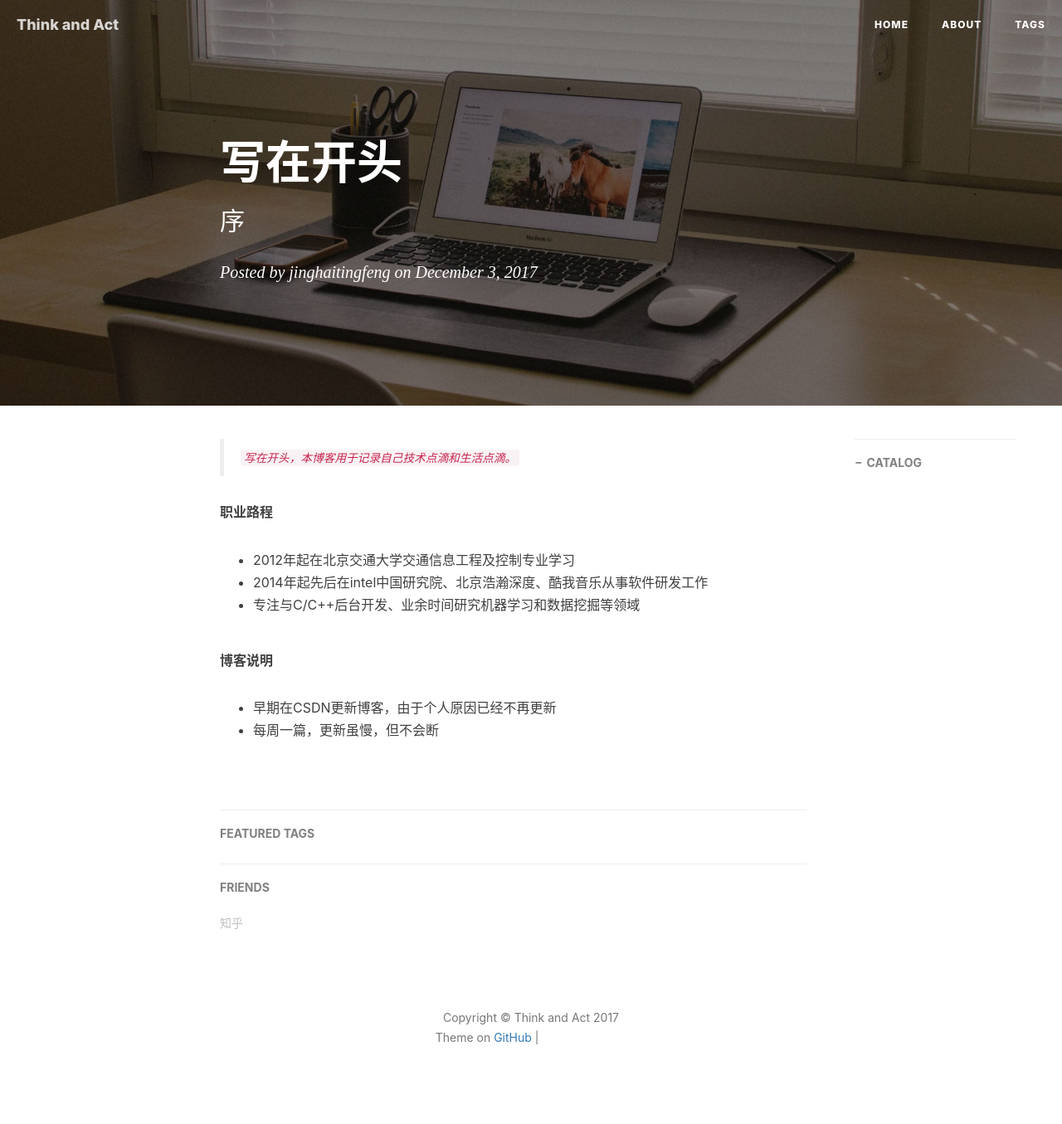
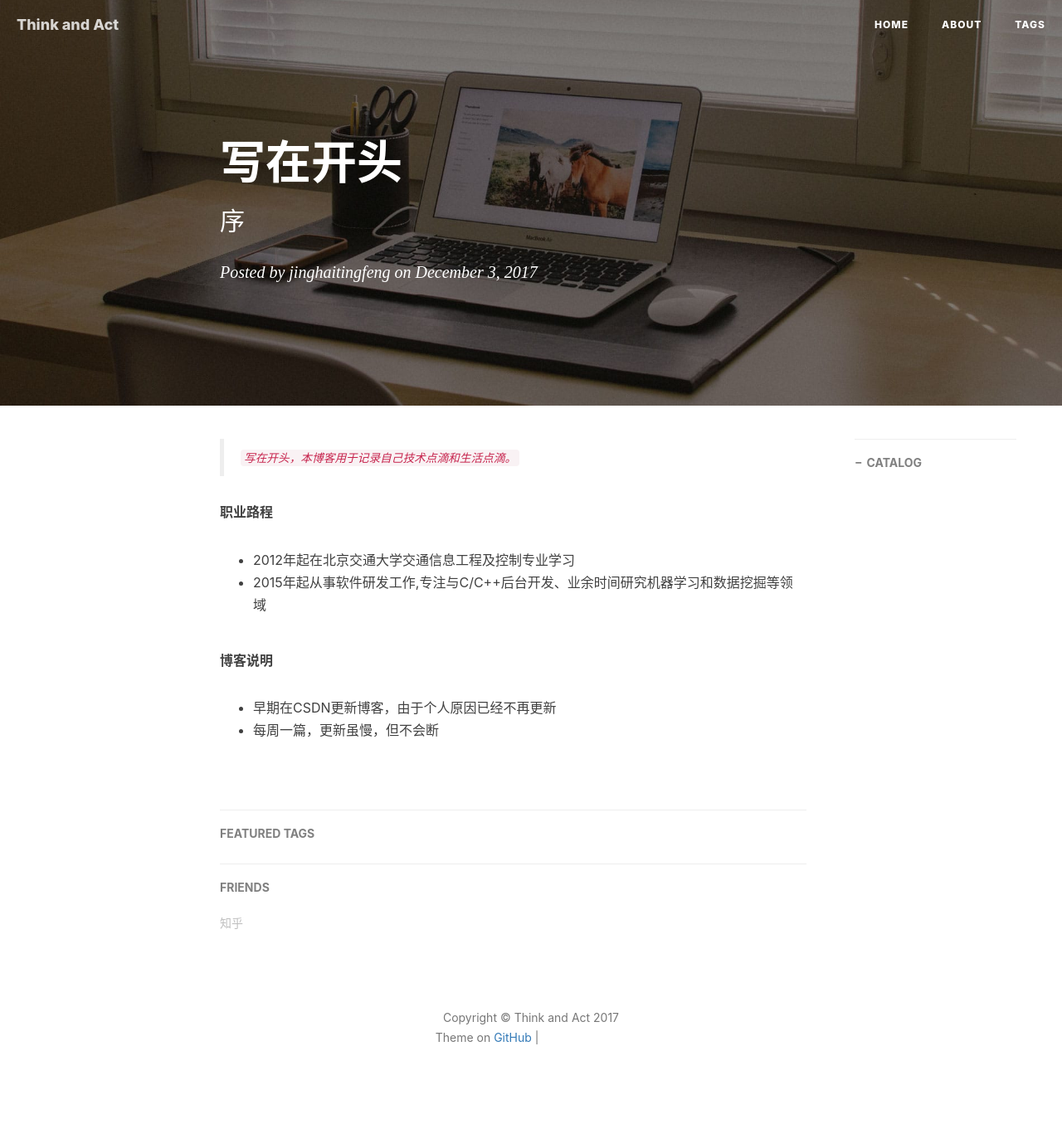
Before and after one commit to jinghaitingfeng/jinghaitingfeng.github.io, a Jekyll site: the page built from _posts/2017-12-03-序-写在开头.md, in a window 1280 px wide. Shown: the whole page at 83% size. Built offline with Jekyll 4.4.1, drawn with Linux system fonts in a browser that asks for light colours; nearby versions of some CDN libraries; comment, search, counter and statistics services are not loaded; grey boxes are pictures that could not be loaded.

Commit message:
Update 2017-12-03-序-写在开头.md

```diff
--- a/_posts/2017-12-03-序-写在开头.md
+++ b/_posts/2017-12-03-序-写在开头.md
@@ -14,8 +14,7 @@ tags:
 **职业路程**
 
 - 2012年起在北京交通大学交通信息工程及控制专业学习
-- 2014年起先后在intel中国研究院、北京浩瀚深度、酷我音乐从事软件研发工作
-- 专注与C/C++后台开发、业余时间研究机器学习和数据挖掘等领域
+- 2015年起从事软件研发工作,专注与C/C++后台开发、业余时间研究机器学习和数据挖掘等领域
 
 **博客说明**
 - 早期在CSDN更新博客，由于个人原因已经不再更新
```
